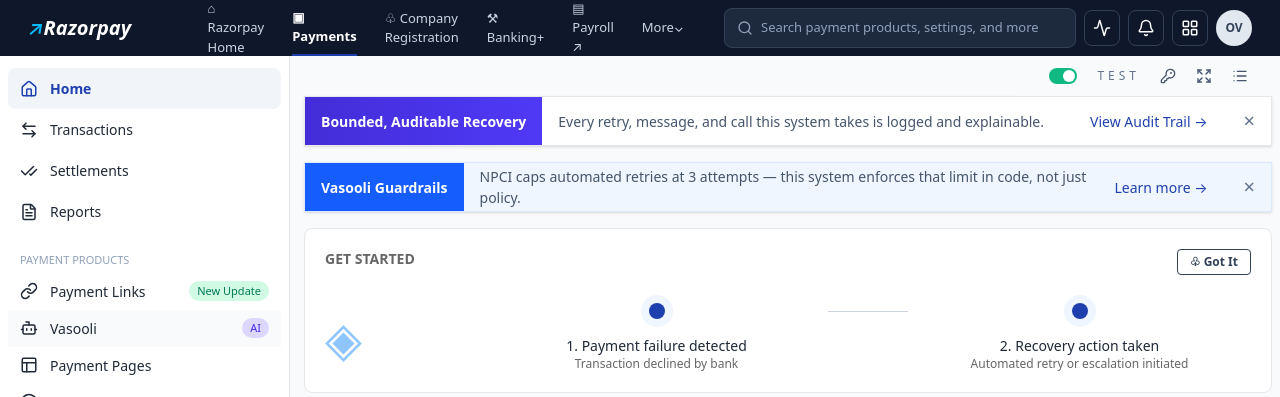
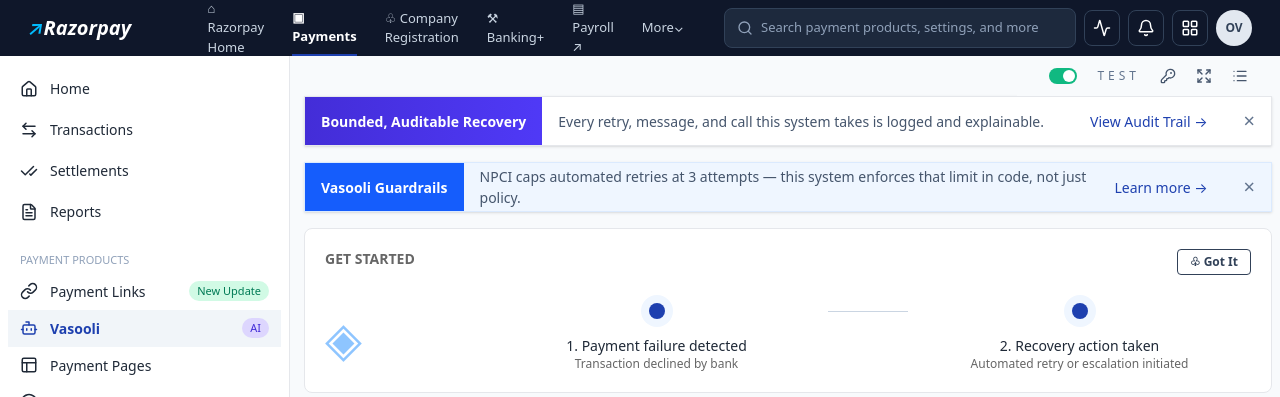
Before and after one commit to Om-Varma12/vasooli, a React (Vite) app in the folder frontend/: page / in a window 1280 px wide. Shown: the top 397 px of the page. Built offline with nearby package versions, Linux system fonts and the light colour scheme.

Commit message:
style(frontend): set Vasooli as the active sidebar tab

```diff
--- a/frontend/src/components/layout/Sidebar.tsx
+++ b/frontend/src/components/layout/Sidebar.tsx
@@ -29,7 +29,7 @@ interface SidebarProps {
 
 export const Sidebar: React.FC<SidebarProps> = ({ testMode, setTestMode }) => {
   const mainNav = [
-    { icon: Home, label: 'Home', active: true },
+    { icon: Home, label: 'Home', active: false },
     { icon: ArrowLeftRight, label: 'Transactions' },
     { icon: CheckCheck, label: 'Settlements' },
     { icon: FileText, label: 'Reports' },
@@ -75,7 +75,7 @@ export const Sidebar: React.FC<SidebarProps> = ({ testMode, setTestMode }) => {
           <div
             key={item.label}
             className={`side-row px-3 py-2 flex gap-3 items-center transition-all duration-150 cursor-pointer ${
-              item.special ? 'bg-slate-50' : 'hover:bg-slate-100'
+              item.special ? 'bg-slate-100 text-blue font-semibold' : 'hover:bg-slate-100'
             }`}
           >
             <item.icon size={18} />
```
